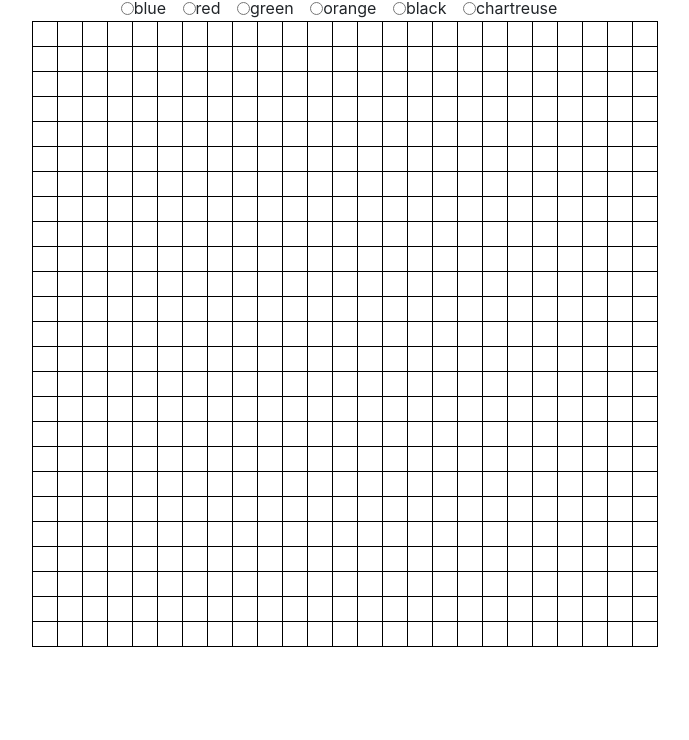
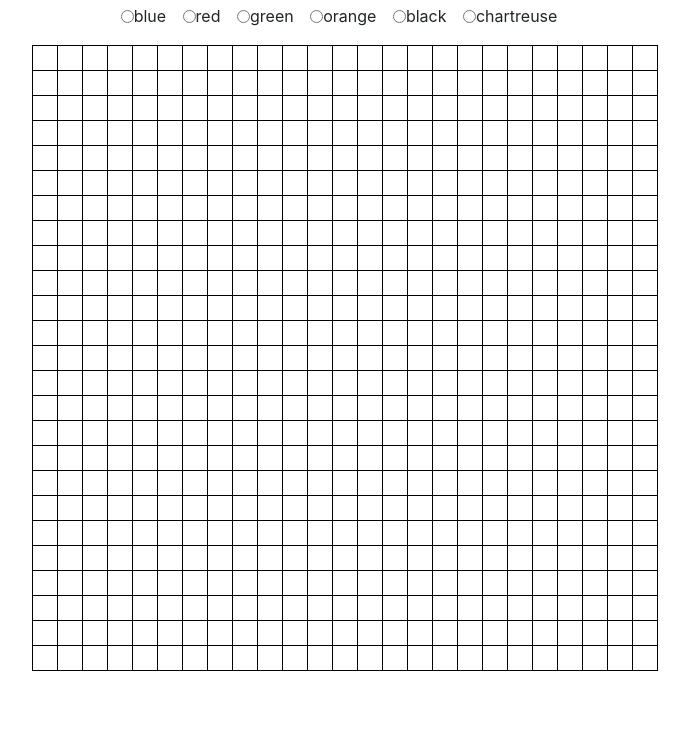
Before and after one commit to michaelclark2/lectures, a website built with webpack: page jQuery/pixel-art-maker/src/index.html in a window 1280 px wide. Shown: the part 60-800 px from the top of the page, without its empty margins (295-984 px from the left). Built offline with nearby package versions, Linux system fonts and the light colour scheme.

Commit message:
added margin

```diff
--- a/jQuery/pixel-art-maker/src/index.html
+++ b/jQuery/pixel-art-maker/src/index.html
@@ -8,7 +8,7 @@
 </head>
 <body>
   <h1 class="text-center">Pixel Maker</h1>
-  <div class="text-center" id="color-picker"></div>
+  <div class="text-center m-3" id="color-picker"></div>
   <div id="grid" class="container d-flex justify-content-center"></div>
   <script
   src="http://code.jquery.com/jquery-3.4.1.slim.js"
```
